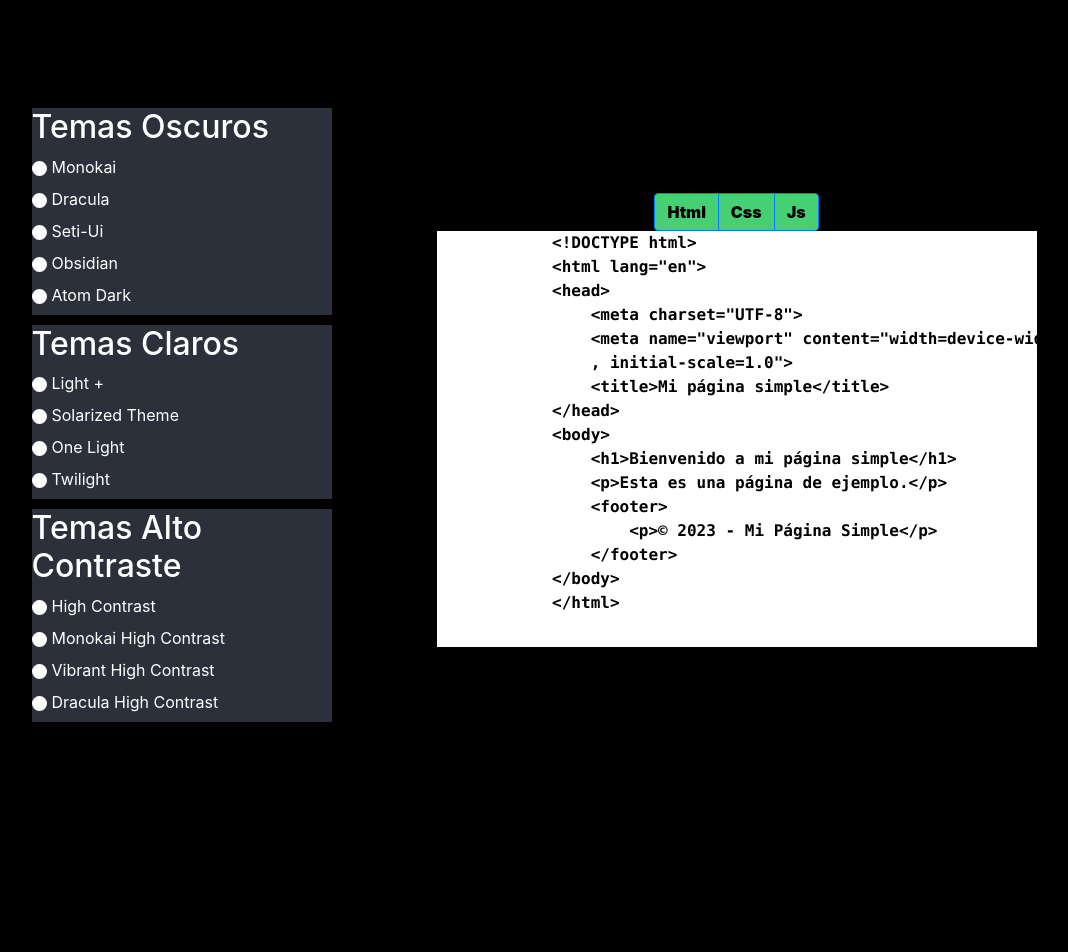
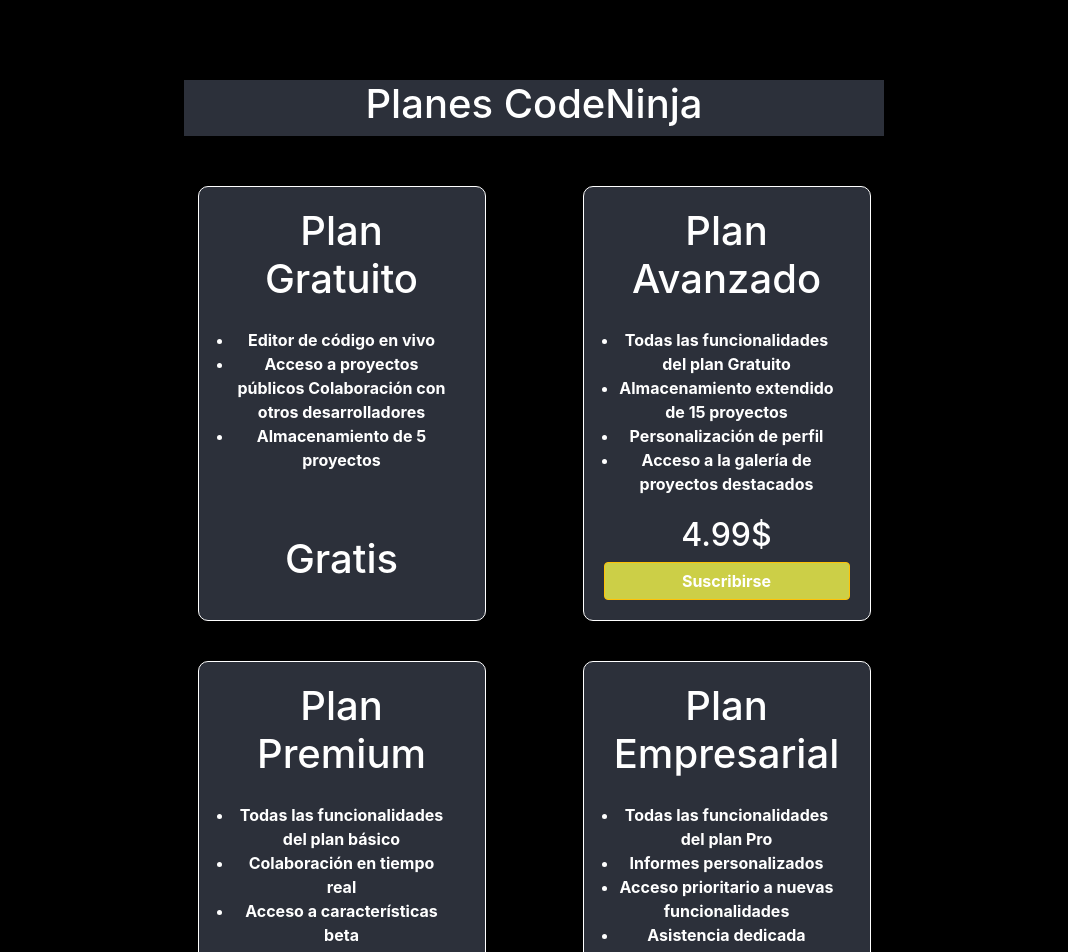
Before and after one commit to ErickMolina2003/code-ninja, an Angular app: page / in a window 1280 px wide. Shown: the top 952 px of the page, without its empty margins (106-1174 px from the left). Before the commit the page ends 800 px from the top, so only its background shows below. Built offline with nearby package versions, Linux system fonts and the light colour scheme.

Commit message:
Creacion de Planes

```diff
--- a/src/app/app.component.html
+++ b/src/app/app.component.html
@@ -1,2 +1,2 @@
 <router-outlet></router-outlet>
-<app-colorhighlight></app-colorhighlight>
+<app-plans></app-plans>
--- a/src/app/app.module.ts
+++ b/src/app/app.module.ts
@@ -7,6 +7,7 @@
 import { LoginComponent } from './componets/login/login.component';
 import { ProfileComponent } from './componets/profile/profile.component';
 import { ColorhighlightComponent } from './componets/colorhighlight/colorhighlight.component';
+import { PlansComponent } from './componets/plans/plans.component';
 
 @NgModule({
   declarations: [
@@ -14,7 +15,8 @@
     SignUpComponent,
     LoginComponent,
     ProfileComponent,
-    ColorhighlightComponent
+    ColorhighlightComponent,
+    PlansComponent
   ],
   imports: [
     BrowserModule,
--- /dev/null
+++ b/src/app/componets/plans/plans.component.html
@@ -0,0 +1,53 @@
+<div class="div1">
+    <div class="header">
+        <h1 class="title">Planes CodeNinja</h1>
+    </div>
+    <div class="container">
+        <div class="card" style="width: 18rem;">
+            <h1>Plan Gratuito</h1>
+            <ul>
+                <li>Editor de código en vivo</li>
+                <li>Acceso a proyectos públicos
+                    Colaboración con otros desarrolladores</li>
+                <li>Almacenamiento de 5 proyectos</li>
+            </ul>
+            <br><br>
+            <h1>Gratis</h1>
+        </div>
+        <div class="card"style="width: 18rem;">
+            <h1>Plan Avanzado</h1>
+            <ul>
+                <li>Todas las funcionalidades del plan Gratuito</li>
+                <li>Almacenamiento extendido de 15  proyectos</li>
+                <li>Personalización de perfil</li>
+                <li>Acceso a la galería de proyectos destacados</li>
+            </ul>
+            <h2 class="precio">4.99$</h2>
+            <button type="button" class="btn btn-warning">Suscribirse</button>
+        </div>
+        <div class="card"style="width: 18rem;">
+            <h1>Plan Premium</h1>
+            <ul>
+                <li>Todas las funcionalidades del plan básico</li>
+                <li>Colaboración en tiempo real</li>
+                <li>Acceso a características beta</li>
+                <li>Soporte técnico prioritario</li>
+                <li>Almacenamiento y creacion de 50 proyectos</li>
+            </ul>
+            <h2 class="precio">14.99$</h2>
+            <button type="button" class="btn btn-warning">Suscribirse</button>
+        </div>
+        <div class="card"style="width: 18rem;">
+            <h1>Plan Empresarial</h1>
+            <ul>
+                <li>Todas las funcionalidades del plan Pro</li>
+                <li>Informes personalizados</li>
+                <li>Acceso prioritario a nuevas funcionalidades</li>
+                <li>Asistencia dedicada</li>
+                <li>Almacenamiento y creacion de proyectos ilimitados</li>
+            </ul>
+            <h2 class="precio">29.99$</h2>
+            <button type="button" class="btn btn-warning">Suscribirse</button>
+        </div>
+    </div>
+</div>
--- /dev/null
+++ b/src/app/componets/plans/plans.component.scss
@@ -0,0 +1,67 @@
+.div1{
+    margin-top: 80px;
+    display: flex;
+	flex-direction: column;
+	flex-wrap: wrap;
+	justify-content: center;
+	align-items: center;
+	align-content: center;
+}
+.header{
+    display: flex;
+    justify-content: center;
+    background-color: #2C303A;
+    width: 700px;
+}
+.title{
+    color: white;
+}
+.container {
+    display: flex;
+    flex-wrap: wrap;
+    justify-content: space-around;
+    max-width: 800px;
+    margin-top: 30px;
+}
+
+
+.card {
+    background-color: #2C303A;
+    border-radius: 10px;
+    border-color: white;
+    box-shadow: 0 2px 6px rgba(0, 0, 0, 0.1);
+    padding: 20px;
+    width: 200px;
+    margin: 20px;
+    text-align: center;
+}
+
+.card h1 {
+    margin-bottom: 10px;
+    color: white;
+}
+
+.card p {
+    font-size: 18px;
+    color: white;
+}
+ul{
+    margin: 10px;
+    padding: 5px;
+}
+
+li{
+    color: white;
+    font-weight: bold;
+}
+.precio{
+    margin-top: 5px;
+    font-size: xx-large;
+    color: white;
+}
+
+.btn-warning{
+    color: white;
+    font-weight: bold;
+    background-color: #CCCF47;
+}
```
Also changed, not shown: src/app/componets/plans/plans.component.ts (added, +10 -0 lines), 1 other file (tests, documents, lock files or other folders).
